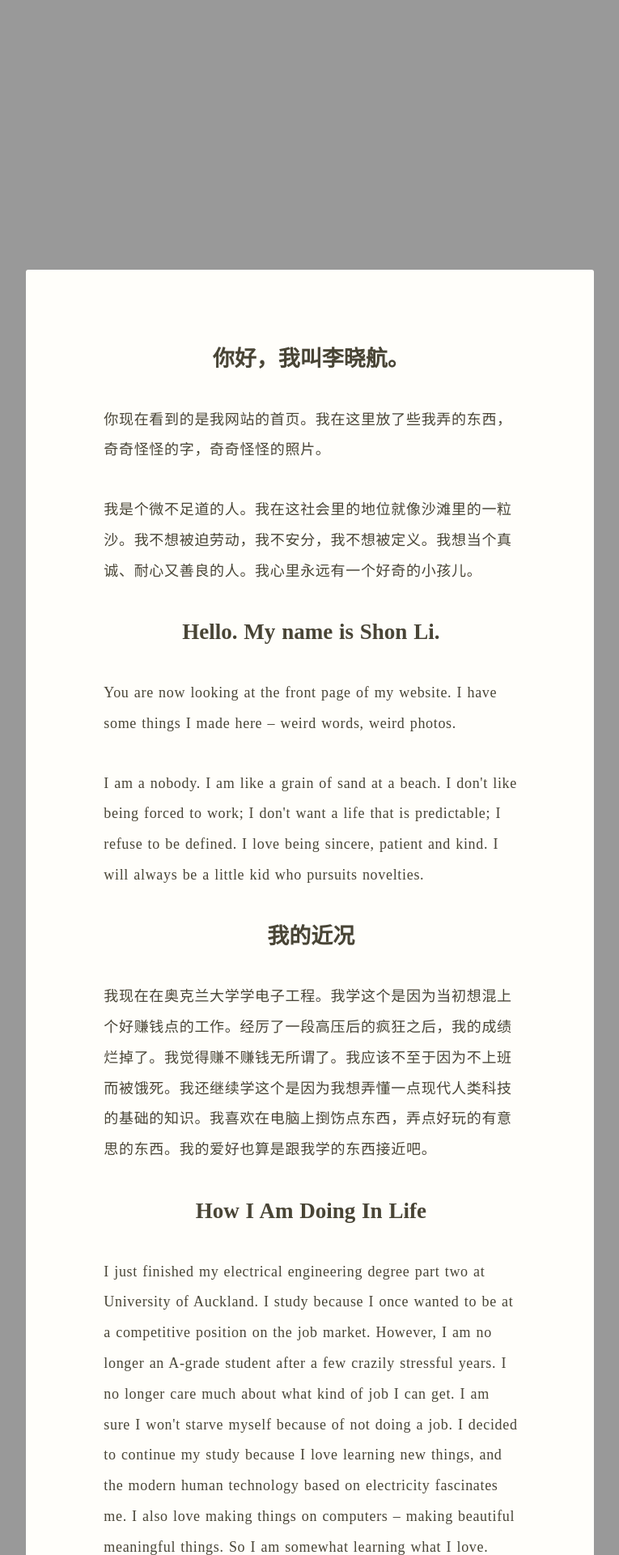
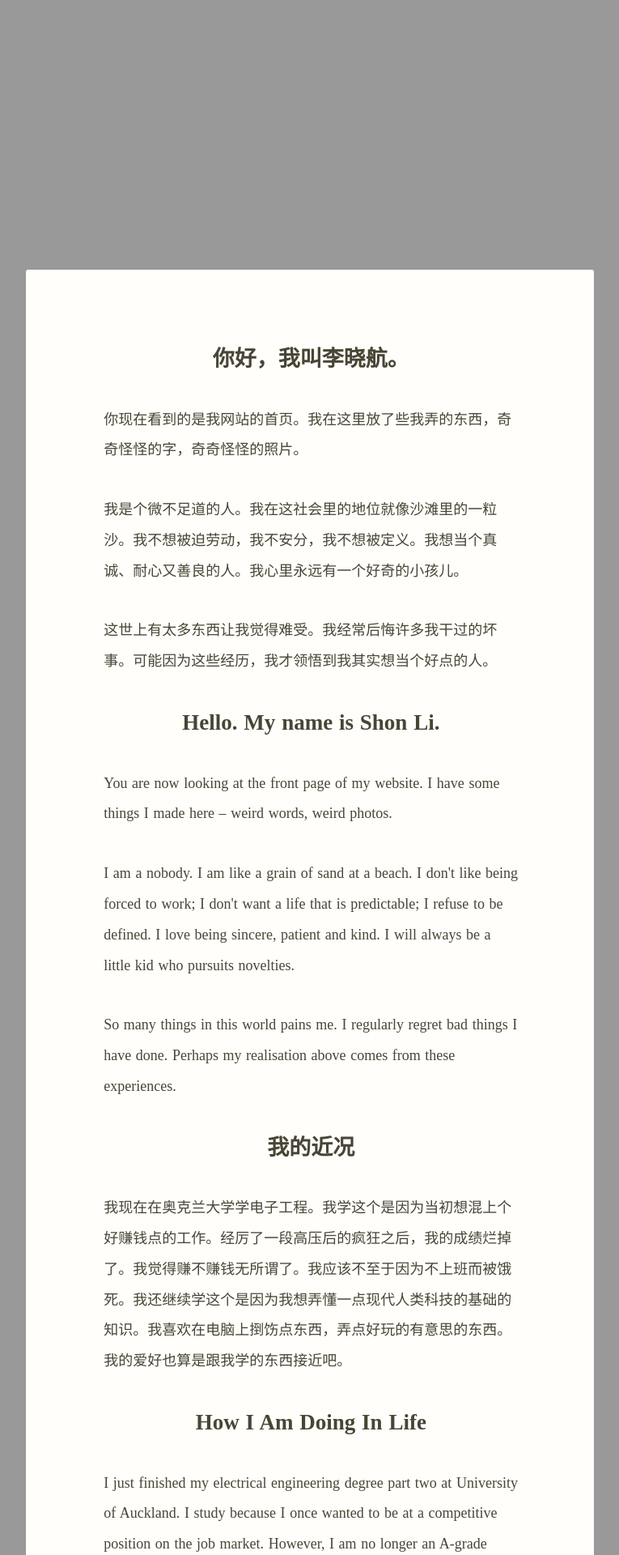
Before and after one commit to shon-li/shon-li.github.io, a Jekyll site: the page built from index.md, in a window 1280 px wide. Shown: the top 1920 px of the page at 81% size, without its empty margins (257-1022 px from the left). Built offline with Jekyll 4.4.1, drawn with Linux system fonts in a browser that asks for light colours.

Commit message:
Edit front-page and appendix

```diff
--- a/assets/css/main.scss
+++ b/assets/css/main.scss
@@ -48,7 +48,7 @@ article {
   font-family: 'Noto Serif SC', serif;
   font-weight: 400;
   line-height: 2.1;
-  letter-spacing: .038em;
+  letter-spacing: normal;
   word-spacing: .06em;
   word-break: normal;
   text-align: left;
@@ -179,6 +179,7 @@ footer {
 .post-page {                              // `.post-page` selects `body` in '/_layouts/default.html'
   article {
     padding-left: 0;
+    letter-spacing: .08em;
     text-align: justify;
   }
 }
--- a/index.md
+++ b/index.md
@@ -7,11 +7,15 @@ title: 首页 Front-page
 
 我是个微不足道的人。我在这社会里的地位就像沙滩里的一粒沙。我不想被迫劳动，我不安分，我不想被定义。我想当个真诚、耐心又善良的人。我心里永远有一个好奇的小孩儿。
 
+这世上有太多东西让我觉得难受。我经常后悔许多我干过的坏事。可能因为这些经历，我才领悟到我其实想当个好点的人。
+
 ## Hello. My name is Shon Li.
 
 You are now looking at the front page of my website. I have some things I made here – weird words, weird photos.
 
 I am a nobody. I am like a grain of sand at a beach. I don\'t like being forced to work; I don\'t want a life that is predictable; I refuse to be defined. I love being sincere, patient and kind. I will always be a little kid who pursuits novelties.
+
+So many things in this world pains me. I regularly regret bad things I have done. Perhaps my realisation above comes from these experiences.
 
 ## 我的近况
 
```
Also changed, not shown: readme.md, 4 other files.
